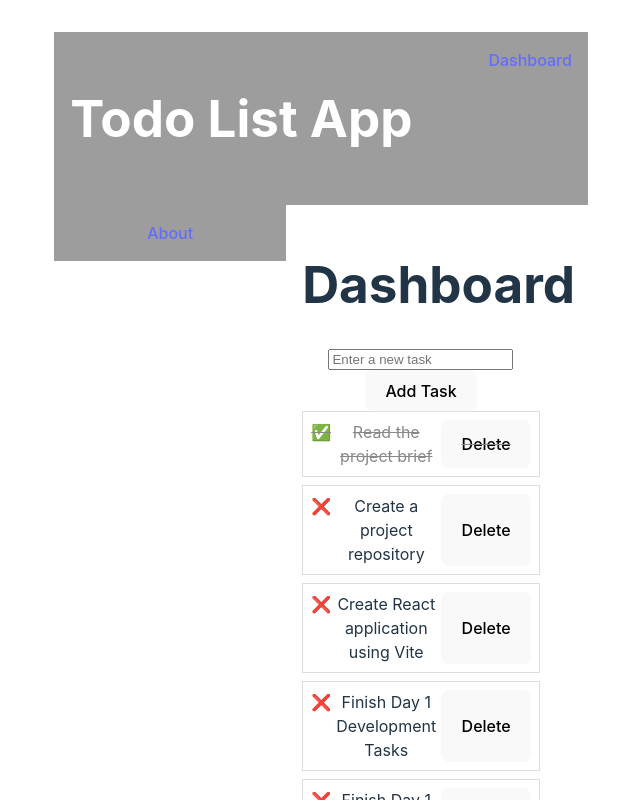
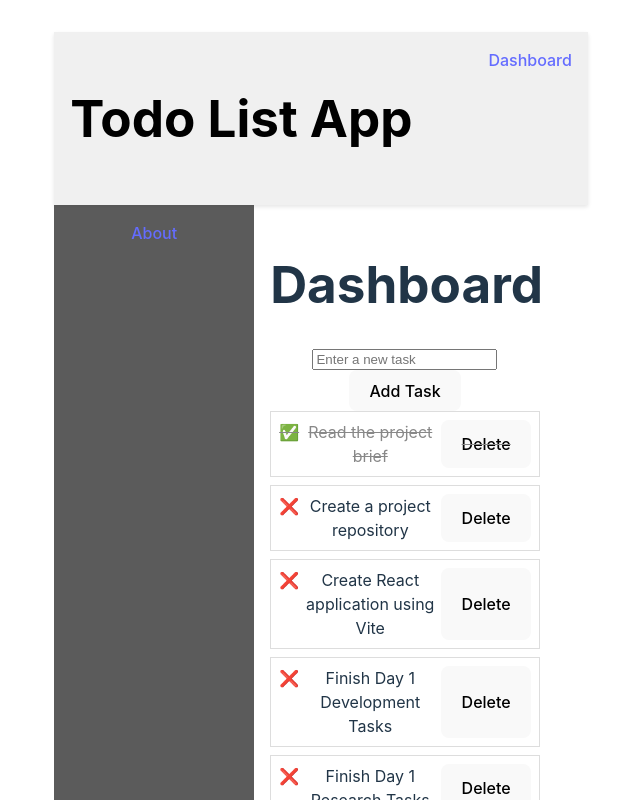
Before and after one commit to Shabcode/todo-list-react, a React (Vite) app: page / in a window 1280 px wide. Shown: the top 800 px of the page, without its empty margins (335-975 px from the left). Built offline with nearby package versions, Linux system fonts and the light colour scheme.

Commit message:
Update CSS

```diff
--- a/src/index.css
+++ b/src/index.css
@@ -16,8 +16,10 @@
 a {
   font-weight: 500;
   color: #646cff;
-  text-decoration: inherit;
+  text-decoration: none;
+  transition: color 0.3s ease;
 }
+
 a:hover {
   color: #535bf2;
 }
@@ -25,6 +27,7 @@ a:hover {
 body {
   margin: 0;
   display: flex;
+  flex-direction: column;
   min-width: 320px;
   min-height: 100vh;
   padding: 0;
@@ -37,33 +40,37 @@ h1 {
 
 .navbar {
   color: white;
+  background-color: #1a1a1a;
   padding: 1rem;
   text-align: center;
-  width: 100%; /* Ensure navbar takes full width */
+  width: 100%;
+  box-shadow: 0 2px 4px rgba(0, 0, 0, 0.1);
 }
 
 .sidebar {
-  background: #3333337a;
+  background: rgba(51, 51, 51, 0.8);
   padding: 1rem;
-  flex-basis: 200px; /* Or a percentage like 20% */
+  flex-basis: 200px;
   flex-shrink: 0;
-  height: 100%; /* Or calc(100vh - your_footer_height) if you have a fixed footer */
+  height: 100vh;
+  box-sizing: border-box;
 }
 
 .footer {
-  color: #3333337a;
-  background: #3333337a;
+  color: white;
+  background: #333;
   text-align: center;
   padding: 1rem;
-  position: sticky; /* Or position: relative if you don't want it sticky */
+  position: sticky;
   bottom: 0;
   width: 100%;
+  box-shadow: 0 -2px 4px rgba(0, 0, 0, 0.1);
 }
 
 .task-list {
-  margin-left: 0; /* Remove fixed left margin */
+  margin-left: 0;
   padding: 20px;
-  flex: 1; /* Allow task list to grow and fill available space */
+  flex: 1;
 }
 
 .task-item {
@@ -71,6 +78,9 @@ h1 {
   align-items: center;
   justify-content: space-between;
   margin-bottom: 10px;
+  background-color: rgba(255, 255, 255, 0.05);
+  padding: 10px;
+  border-radius: 8px;
 }
 
 button {
@@ -81,12 +91,16 @@ button {
   font-weight: 500;
   font-family: inherit;
   background-color: #1a1a1a;
+  color: white;
   cursor: pointer;
-  transition: border-color 0.25s;
+  transition: border-color 0.25s ease, background-color 0.25s ease;
 }
+
 button:hover {
   border-color: #646cff;
+  background-color: #333;
 }
+
 button:focus,
 button:focus-visible {
   outline: 4px auto -webkit-focus-ring-color;
@@ -97,11 +111,24 @@ button:focus-visible {
     color: #213547;
     background-color: #ffffff;
   }
+
   a:hover {
     color: #747bff;
   }
+
   button {
     background-color: #f9f9f9;
+    color: black;
+  }
+
+  .navbar {
+    background-color: #f0f0f0;
+    color: black;
+  }
+
+  .footer {
+    background-color: #e0e0e0;
+    color: black;
   }
 }
 
@@ -125,5 +152,6 @@ button:focus-visible {
   .task-item {
     flex-direction: column;
     align-items: flex-start;
+    gap: 10px;
   }
 }
```
